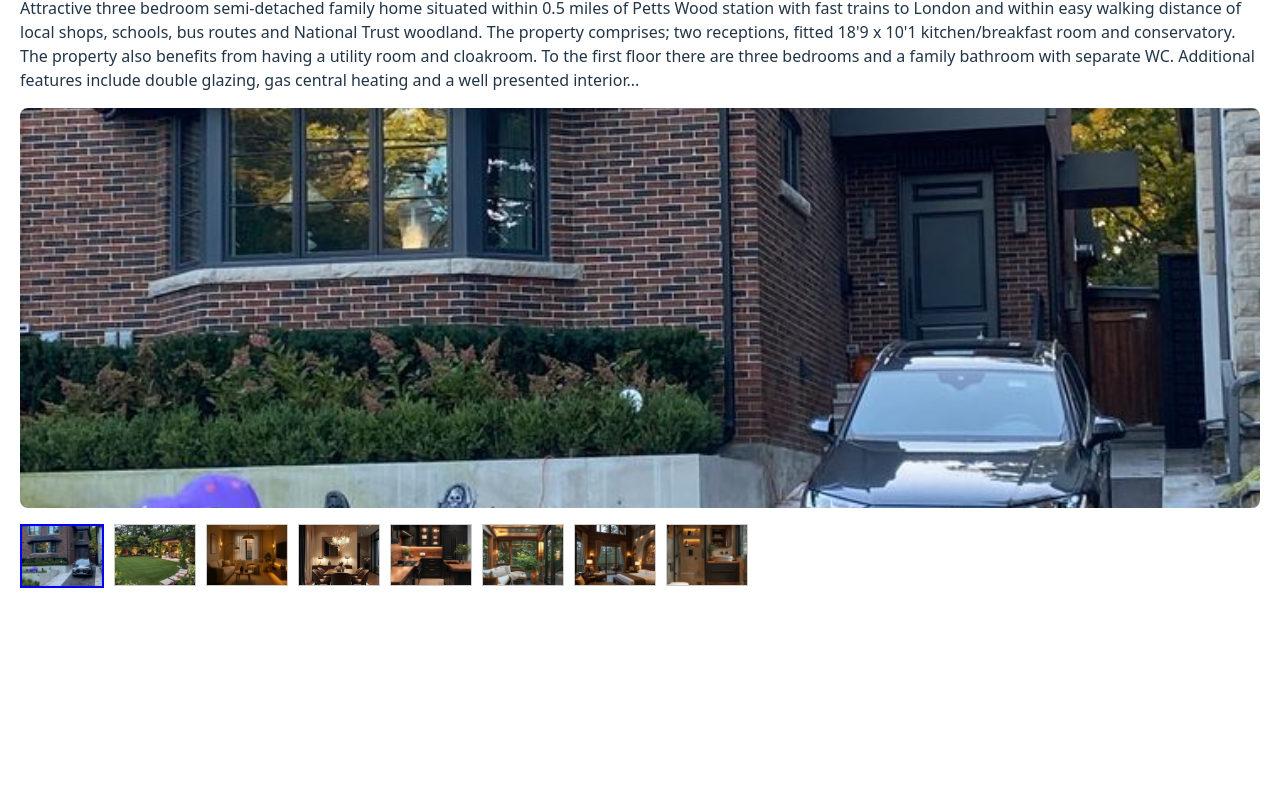
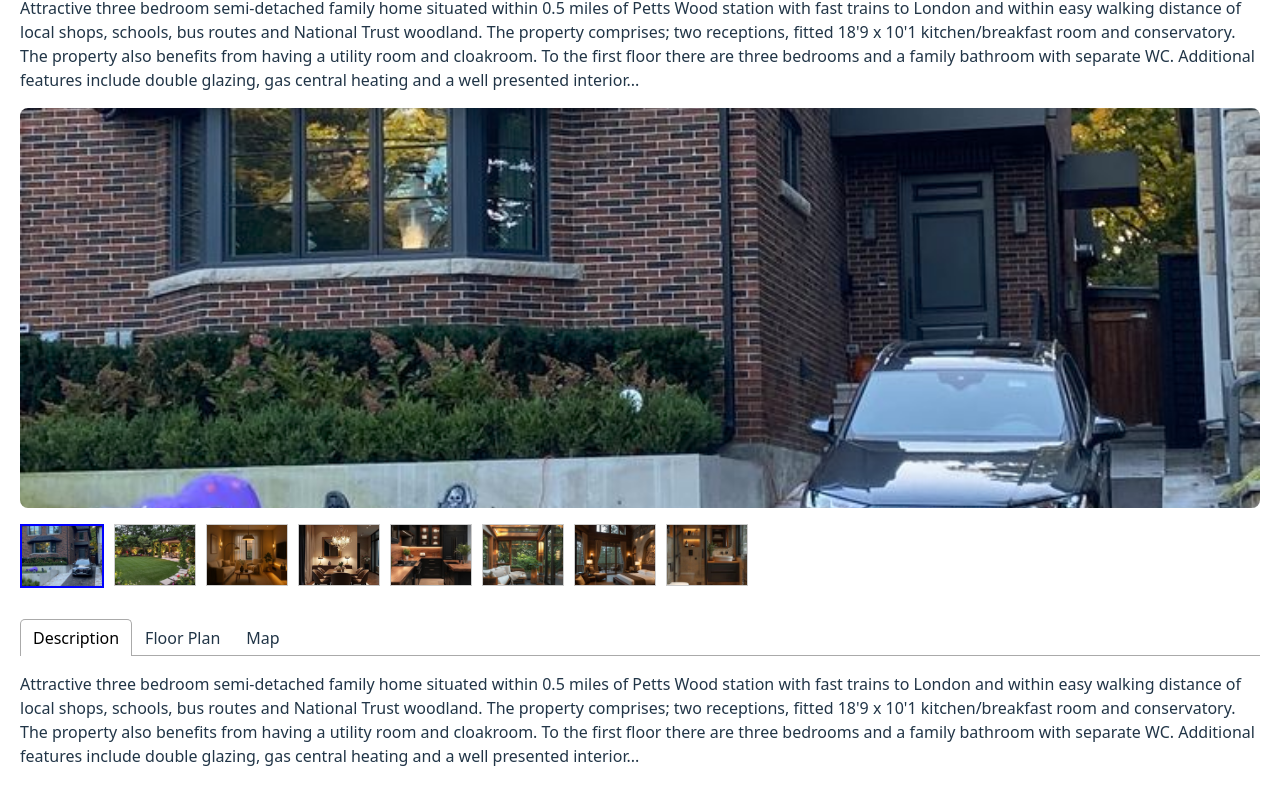
Before and after one commit to ThinaraSenarathne/Advaced-Clientside-Development-Coursework, a React (Vite) app: page /property/prop1 in a window 1280 px wide. Shown: the part 229-1033 px from the top of the page. Before the commit the page ends 837 px from the top, so only its background shows below. Built offline with nearby package versions, Linux system fonts and the light colour scheme.

Commit message:
add tabs for property page

```diff
--- a/src/pages/PropertyPage.jsx
+++ b/src/pages/PropertyPage.jsx
@@ -1,6 +1,8 @@
 import { useParams } from 'react-router-dom'
 import data from '../data/properties(1).json'
 import { useState } from 'react'
+import {Tab, Tabs, TabList, TabPanel} from 'react-tabs'
+import 'react-tabs/style/react-tabs.css'
 
 function PropertyPage() {
   const { id } = useParams()
@@ -48,6 +50,39 @@ function PropertyPage() {
         ))}
       </div>
 
+      <Tabs style={{ marginTop: '30px' }}>
+        <TabList>
+          <Tab>Description</Tab>
+          <Tab>Floor Plan</Tab>
+          <Tab>Map</Tab>
+        </TabList>
+
+        <TabPanel>
+          <p>{property.description}</p>
+        </TabPanel>
+
+        <TabPanel>
+          <img
+            src={`/${property.picture[0]}`}
+            alt="Floor plan"
+            style={{ width: '100%', maxWidth: '600px' }}
+          />
+        </TabPanel>
+
+        <TabPanel>
+          <iframe
+            title="Google Map"
+            width="100%"
+            height="300"
+            style={{ border: 0 }}
+            loading="lazy"
+            allowFullScreen
+            src={`https://www.google.com/maps?q=${encodeURIComponent(property.location)}&output=embed`}
+          />
+        </TabPanel>
+      </Tabs>
+
+
     </div>
   )
 }
```
